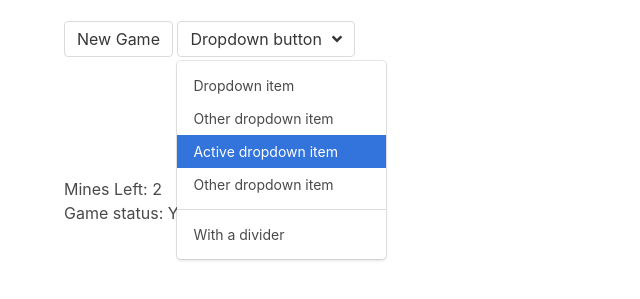
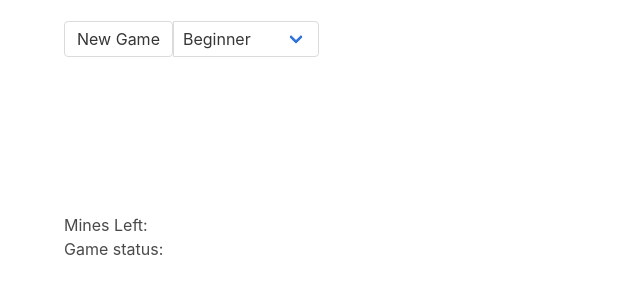
Before and after one commit to timauryc/minesweeper-deviget, a website: page views/game.html in a window 1280 px wide. Shown: the part 87-386 px from the top of the page, without its empty margins (0-640 px from the left). Drawn offline with nearby package versions, Linux system fonts and the light colour scheme.

Commit message:
writting the client

```diff
--- a/public/gameClient.js
+++ b/public/gameClient.js
@@ -1,7 +1,15 @@
 $(document).ready(function () {
     console.log("hey, im ready :)")
+
+    let minesLeft
+
     $(".start").click(function () {
         startGame()
     })
 
+    function startGame(){
+        let level = $('#game-level :selected').val()
+        console.log(level)
+    }
+
 });
--- a/views/game.html
+++ b/views/game.html
@@ -19,36 +19,17 @@
                 Deviget Minesweeper
             </h1>
 
-            <a class="button start">New Game</a>
-            <div class="dropdown is-active">
-                <div class="dropdown-trigger">
-                    <button class="button" aria-haspopup="true" aria-controls="dropdown-menu">
-                        <span>Dropdown button</span>
-                        <span class="icon is-small">
-                            <i class="fas fa-angle-down" aria-hidden="true"></i>
-                        </span>
-                    </button>
-                </div>
-                <div class="dropdown-menu" id="dropdown-menu" role="menu">
-                    <div class="dropdown-content">
-                        <a href="#" class="dropdown-item">
-                            Dropdown item
-                        </a>
-                        <a class="dropdown-item">
-                            Other dropdown item
-                        </a>
-                        <a href="#" class="dropdown-item is-active">
-                            Active dropdown item
-                        </a>
-                        <a href="#" class="dropdown-item">
-                            Other dropdown item
-                        </a>
-                        <hr class="dropdown-divider">
-                        <a href="#" class="dropdown-item">
-                            With a divider
-                        </a>
-                    </div>
-                </div>
+            <div class="field has-addons">
+                <a class="button start">New Game</a>
+                <p class="control">
+                    <span class="select">
+                        <select id="game-level">
+                            <option value="beginner">Beginner</option>
+                            <option value="intermediate">intermediate</option>
+                            <option value="expert">expert</option>
+                        </select>
+                    </span>
+                </p>
             </div>
             <br>
             <br>
@@ -63,10 +44,10 @@
             <br>
             <div class="info">
                 <div class="mines-left">
-                    <h3>Mines Left: <span class="mines-info">2</span></h3>
+                    <h3>Mines Left: <span class="mines-info"></span></h3>
                 </div>
                 <div class="game-status">
-                    <h3>Game status: <span class="game-info">YEAH</span></h3>
+                    <h3>Game status: <span class="game-info"></span></h3>
                 </div>
             </div>
         </div>
```
